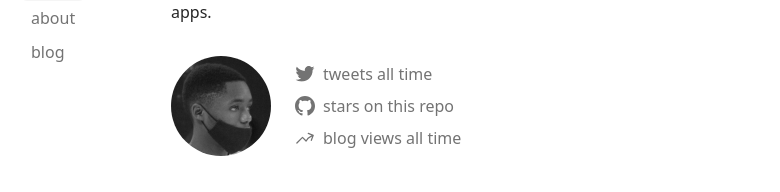
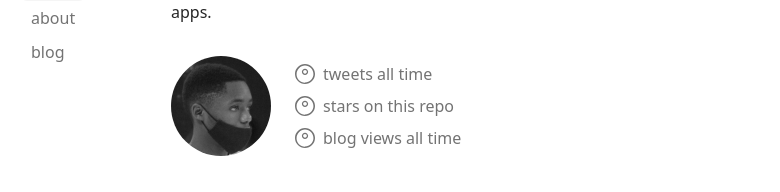
Before and after one commit to felixdusengimana/feldux, a Next.js app: page / in a window 1280 px wide. Shown: the part 232-424 px from the top of the page, without its empty margins (171-951 px from the left). Built offline with nearby package versions, Linux system fonts and the light colour scheme.

Commit message:
feat: added next themes package

```diff
--- a/app/page.tsx
+++ b/app/page.tsx
@@ -3,9 +3,9 @@ import Image from 'next/image';
 
 import {
   ArrowIcon,
-  GitHubIcon,
-  TwitterIcon,
-  ViewsIcon,
+  BioIcon,
+  CalenderIcon,
+  LocationIcon,
 } from 'components/icons';
 import { name, about, bio, avatar } from 'lib/info';
 
@@ -35,7 +35,7 @@ export default async function HomePage() {
             href="https://twitter.com/felix__dusenge"
             className="flex items-center gap-2"
           >
-            <TwitterIcon />
+            <LocationIcon />
             {` tweets all time`}
           </a>
           <a
@@ -44,11 +44,11 @@ export default async function HomePage() {
             href="https://github.com/felixdusengimana"
             className="flex items-center gap-2"
           >
-            <GitHubIcon />
+            <CalenderIcon />
             {` stars on this repo`}
           </a>
-          <Link href="/blog" className="flex items-center">
-            <ViewsIcon />
+          <Link href="/blog" className="flex items-center gap-2">
+            <BioIcon />
             {`blog views all time`}
           </Link>
         </div>
--- a/components/icons.tsx
+++ b/components/icons.tsx
@@ -99,3 +99,51 @@ export function TwitterIcon() {
       </svg>
     );
   }
+
+  export function LocationIcon(){
+    return(
+      <svg
+        xmlns="http://www.w3.org/2000/svg"
+        height="800"
+        width="800"
+        viewBox="0 0 512 512"
+        className="w-5 h-5"
+        fill="currentColor"
+      >
+        <path d="M256 0C114.84 0 0 114.84 0 256s114.84 256 256 256 256-114.84 256-256S397.16 0 256 0zm0 480c-119.103 0-216-96.897-216-216S136.897 40 256 40s216 96.897 216 216-96.897 216-216 216z" />
+        <path d="M256 120c-44.112 0-80 35.888-80 80s35.888 80 80 80 80-35.888 80-80-35.888-80-80-80zm0 128c-26.51 0-48-21.49-48-48s21.49-48 48-48 48 21.49 48 48-21.49 48-48 48z" />
+      </svg>
+    );
+  }
+
+  export function BioIcon(){
+    return(
+      <svg
+        xmlns="http://www.w3.org/2000/svg"
+        height="800"
+        width="800"
+        viewBox="0 0 512 512"
+        className="w-5 h-5"
+        fill="currentColor"
+      >
+        <path d="M256 0C114.84 0 0 114.84 0 256s114.84 256 256 256 256-114.84 256-256S397.16 0 256 0zm0 480c-119.103 0-216-96.897-216-216S136.897 40 256 40s216 96.897 216 216-96.897 216-216 216z" />
+        <path d="M256 120c-44.112 0-80 35.888-80 80s35.888 80 80 80 80-35.888 80-80-35.888-80-80-80zm0 128c-26.51 0-48-21.49-48-48s21.49-48 48-48 48 21.49 48 48-21.49 48-48 48z" />
+      </svg>
+    );
+  }
+
+  export function CalenderIcon(){
+    return(
+      <svg
+        xmlns="http://www.w3.org/2000/svg"
+        height="800"
+        width="800"
+        viewBox="0 0 512 512"
+        className="w-5 h-5"
+        fill="currentColor"
+      >
+        <path d="M256 0C114.84 0 0 114.84 0 256s114.84 256 256 256 256-114.84 256-256S397.16 0 256 0zm0 480c-119.103 0-216-96.897-216-216S136.897 40 256 40s216 96.897 216 216-96.897 216-216 216z" />
+        <path d="M256 120c-44.112 0-80 35.888-80 80s35.888 80 80 80 80-35.888 80-80-35.888-80-80-80zm0 128c-26.51 0-48-21.49-48-48s21.49-48 48-48 48 21.49 48 48-21.49 48-48 48z" />
+      </svg>
+    );
+  }
--- a/package.json
+++ b/package.json
@@ -19,6 +19,7 @@
     "eslint-config-next": "13.2.1",
     "framer-motion": "^10.0.0",
     "next": "13.2.1",
+    "next-themes": "^0.2.1",
     "react": "18.2.0",
     "react-dom": "18.2.0",
     "typescript": "4.9.5"
```
Also changed, not shown: 1 other file (tests, documents, lock files or other folders).
